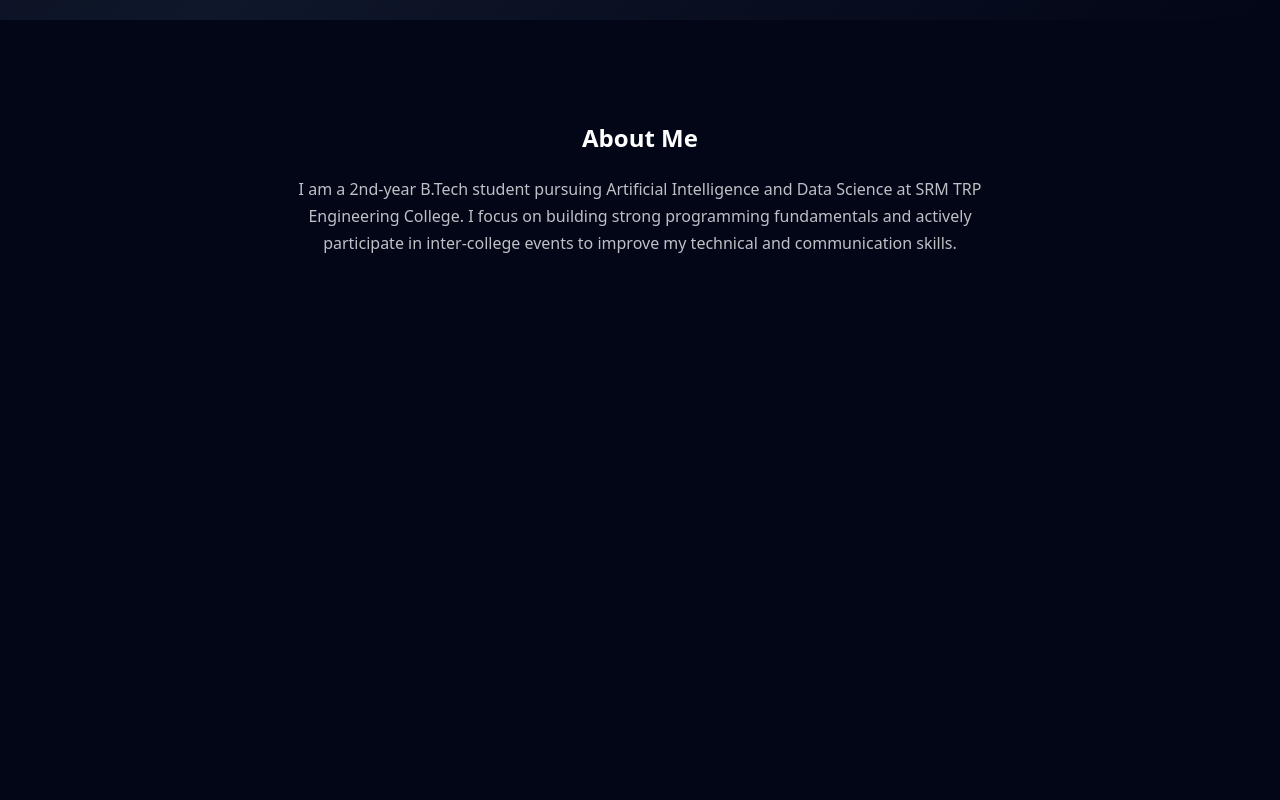
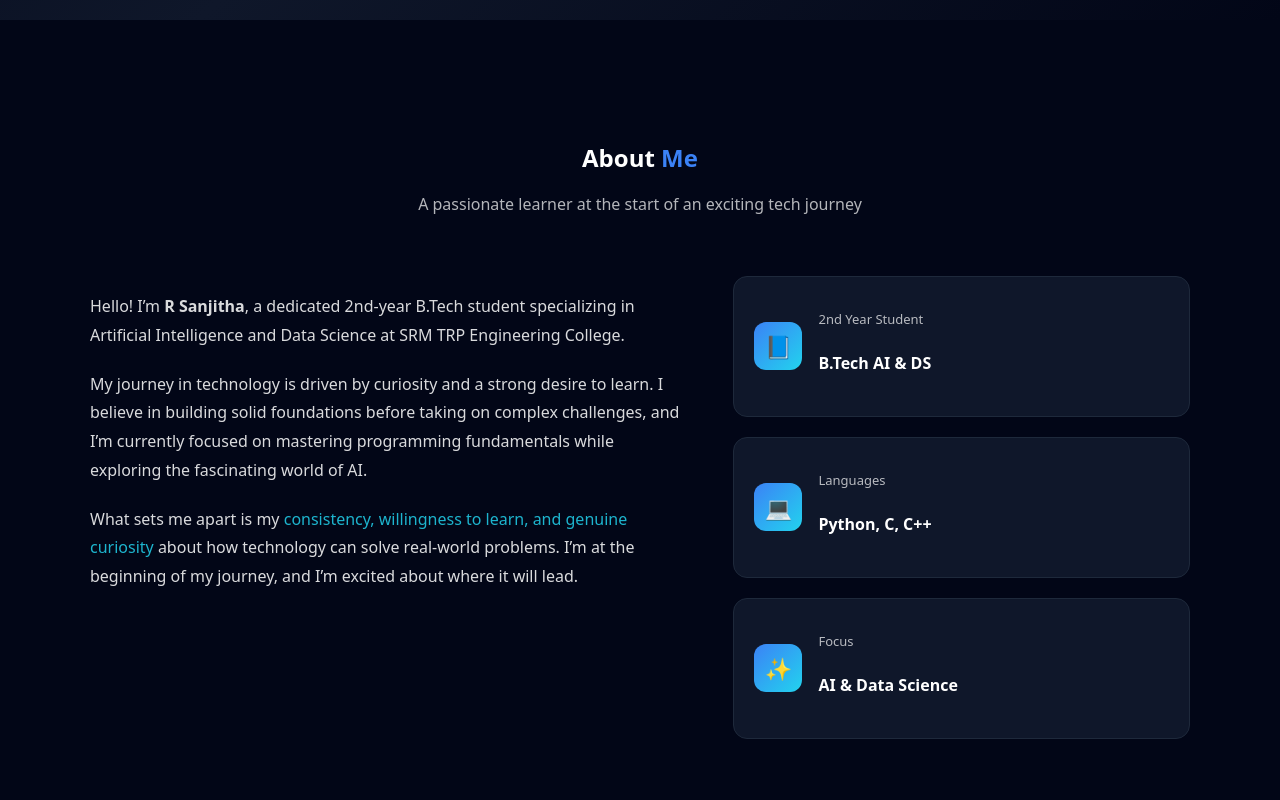
Before and after one commit to Sanjitha3010/portfolio, a React (Vite) app: page / in a window 1280 px wide. Shown: the part 860-1660 px from the top of the page. Built offline with nearby package versions, Linux system fonts and the light colour scheme.

Commit message:
Upgraded About section with professional layout

```diff
--- a/src/App.jsx
+++ b/src/App.jsx
@@ -18,34 +18,94 @@ function App() {
       </div>
 
       {/* About Section */}
-      <div
+      <section
         id="about"
         style={{
           minHeight: "100vh",
           backgroundColor: "#020617",
           color: "white",
-          padding: "80px 40px",
+          padding: "100px 40px",
         }}
       >
-        <h2 style={{ textAlign: "center", marginBottom: "20px" }}>
-          About Me
+        <h2 style={{ textAlign: "center", marginBottom: "10px" }}>
+          About <span style={{ color: "#3b82f6" }}>Me</span>
         </h2>
 
         <p
           style={{
-            maxWidth: "700px",
-            margin: "0 auto",
             textAlign: "center",
-            lineHeight: "1.7",
-            opacity: 0.75,
+            opacity: 0.7,
+            marginBottom: "60px",
+            fontSize: "16px",
           }}
         >
-          I am a 2nd-year B.Tech student pursuing Artificial Intelligence and
-          Data Science at SRM TRP Engineering College. I focus on building
-          strong programming fundamentals and actively participate in
-          inter-college events to improve my technical and communication skills.
+          A passionate learner at the start of an exciting tech journey
         </p>
-      </div>
+
+        <div
+          style={{
+            display: "grid",
+            gridTemplateColumns: "1.3fr 1fr",
+            gap: "50px",
+            maxWidth: "1100px",
+            margin: "0 auto",
+          }}
+        >
+          {/* Left Content */}
+          <div style={{ lineHeight: "1.8", opacity: 0.85 }}>
+            <p>
+              Hello! I’m <strong>R Sanjitha</strong>, a dedicated 2nd-year
+              B.Tech student specializing in Artificial Intelligence and Data
+              Science at SRM TRP Engineering College.
+            </p>
+
+            <p style={{ marginTop: "20px" }}>
+              My journey in technology is driven by curiosity and a strong
+              desire to learn. I believe in building solid foundations before
+              taking on complex challenges, and I’m currently focused on
+              mastering programming fundamentals while exploring the
+              fascinating world of AI.
+            </p>
+
+            <p style={{ marginTop: "20px" }}>
+              What sets me apart is my{" "}
+              <span style={{ color: "#22d3ee" }}>
+                consistency, willingness to learn, and genuine curiosity
+              </span>{" "}
+              about how technology can solve real-world problems. I’m at the
+              beginning of my journey, and I’m excited about where it will
+              lead.
+            </p>
+          </div>
+
+          {/* Right Cards */}
+          <div style={{ display: "flex", flexDirection: "column", gap: "20px" }}>
+            <div style={aboutCardStyle}>
+              <div style={iconStyle}>📘</div>
+              <div>
+                <p style={cardLabel}>2nd Year Student</p>
+                <h4>B.Tech AI & DS</h4>
+              </div>
+            </div>
+
+            <div style={aboutCardStyle}>
+              <div style={iconStyle}>💻</div>
+              <div>
+                <p style={cardLabel}>Languages</p>
+                <h4>Python, C, C++</h4>
+              </div>
+            </div>
+
+            <div style={aboutCardStyle}>
+              <div style={iconStyle}>✨</div>
+              <div>
+                <p style={cardLabel}>Focus</p>
+                <h4>AI & Data Science</h4>
+              </div>
+            </div>
+          </div>
+        </div>
+      </section>
 
       {/* Education Section */}
       <div
@@ -304,5 +364,31 @@ function App() {
     </>
   );
 }
+/* About styles */
+const aboutCardStyle = {
+  display: "flex",
+  alignItems: "center",
+  gap: "16px",
+  backgroundColor: "#0f172a",
+  padding: "20px",
+  borderRadius: "14px",
+  border: "1px solid #1e293b",
+};
+
+const iconStyle = {
+  width: "48px",
+  height: "48px",
+  borderRadius: "12px",
+  display: "flex",
+  alignItems: "center",
+  justifyContent: "center",
+  background: "linear-gradient(135deg, #3b82f6, #22d3ee)",
+  fontSize: "22px",
+};
+
+const cardLabel = {
+  fontSize: "13px",
+  opacity: 0.7,
+};
 
 export default App;
```
